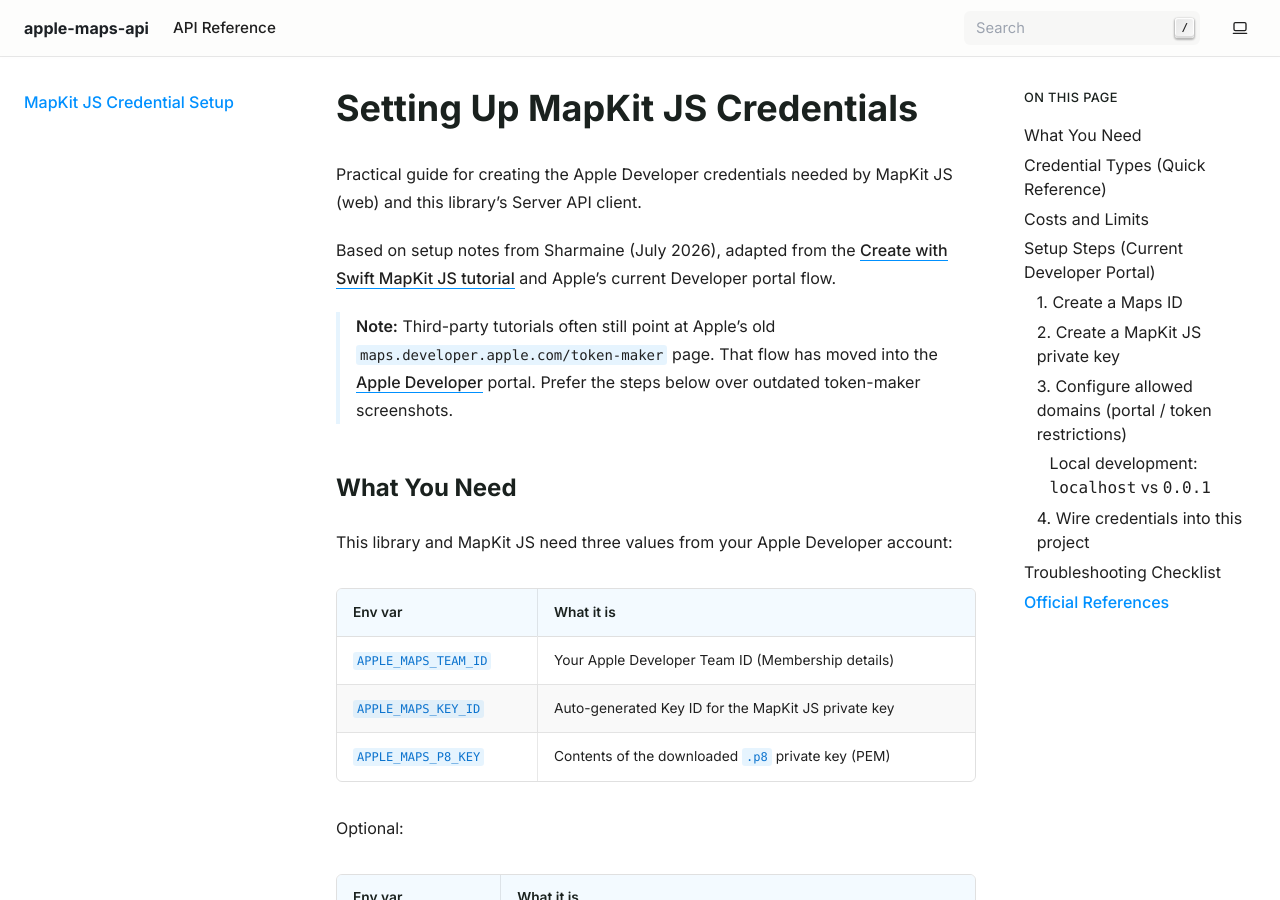
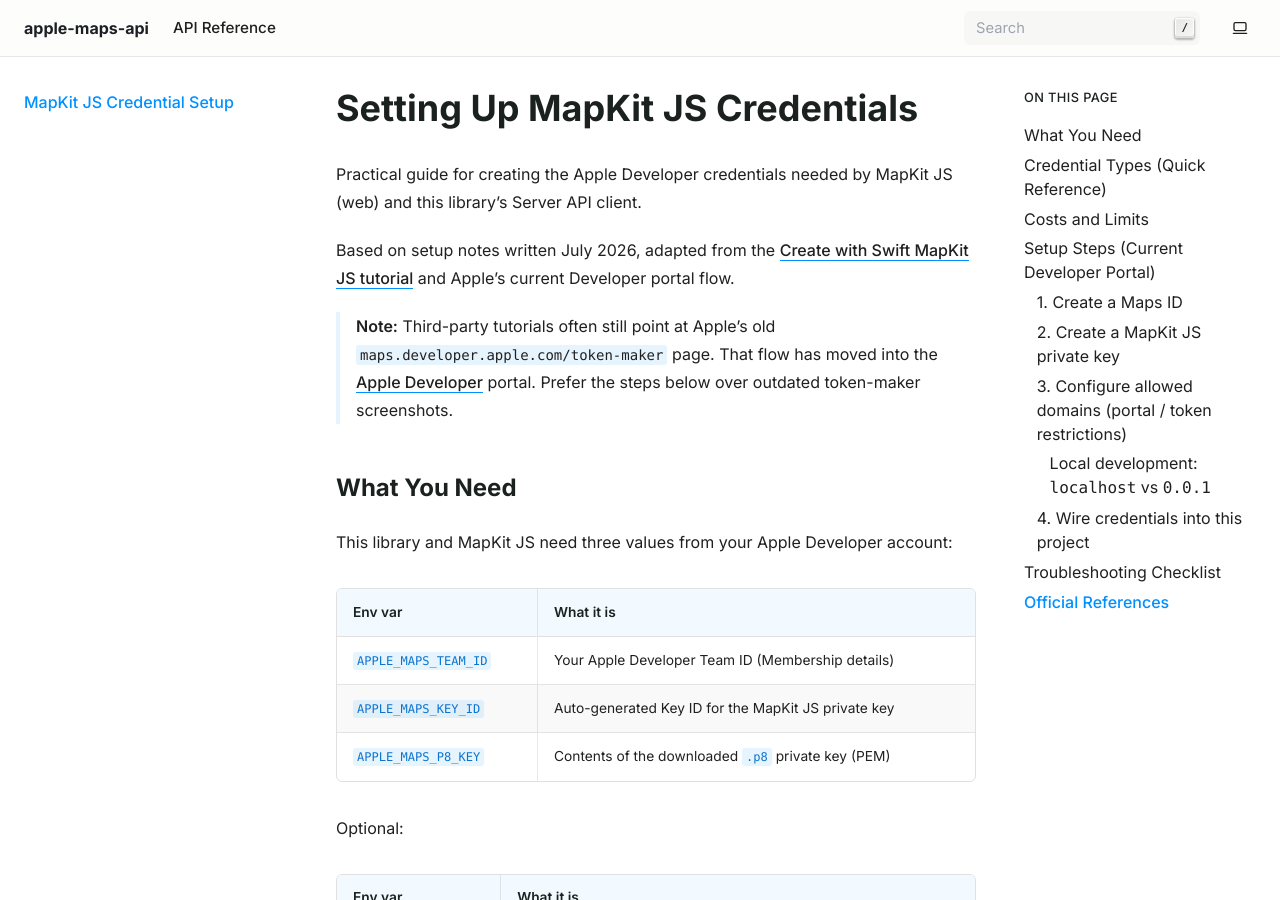
Before and after one commit to iloveitaly/python-apple-maps-api, a Sphinx documentation site: the page built from docs/mapkit-js-credential-setup.md, in a window 1280 px wide and 900 px high. Built offline with Sphinx 7.4.7, drawn with Linux system fonts in a browser that asks for light colours; pages that are not in the unit, such as notebooks, are missing from menus.

Commit message:
docs: remove personal attribution from MapKit JS setup guide
Keep the July 2026 notes date; drop the individual name.

Co-authored-by: Michael Bianco <mike@mikebian.co>

```diff
--- a/docs/mapkit-js-credential-setup.md
+++ b/docs/mapkit-js-credential-setup.md
@@ -2,7 +2,7 @@
 
 Practical guide for creating the Apple Developer credentials needed by MapKit JS (web) and this library's Server API client.
 
-Based on setup notes from Sharmaine (July 2026), adapted from the [Create with Swift MapKit JS tutorial](https://www.createwithswift.com/using-mapkit-js-to-embed-apple-maps-in-websites/) and Apple's current Developer portal flow.
+Based on setup notes written July 2026, adapted from the [Create with Swift MapKit JS tutorial](https://www.createwithswift.com/using-mapkit-js-to-embed-apple-maps-in-websites/) and Apple's current Developer portal flow.
 
 > **Note:** Third-party tutorials often still point at Apple's old `maps.developer.apple.com/token-maker` page. That flow has moved into the [Apple Developer](https://developer.apple.com/account) portal. Prefer the steps below over outdated token-maker screenshots.
 
```
